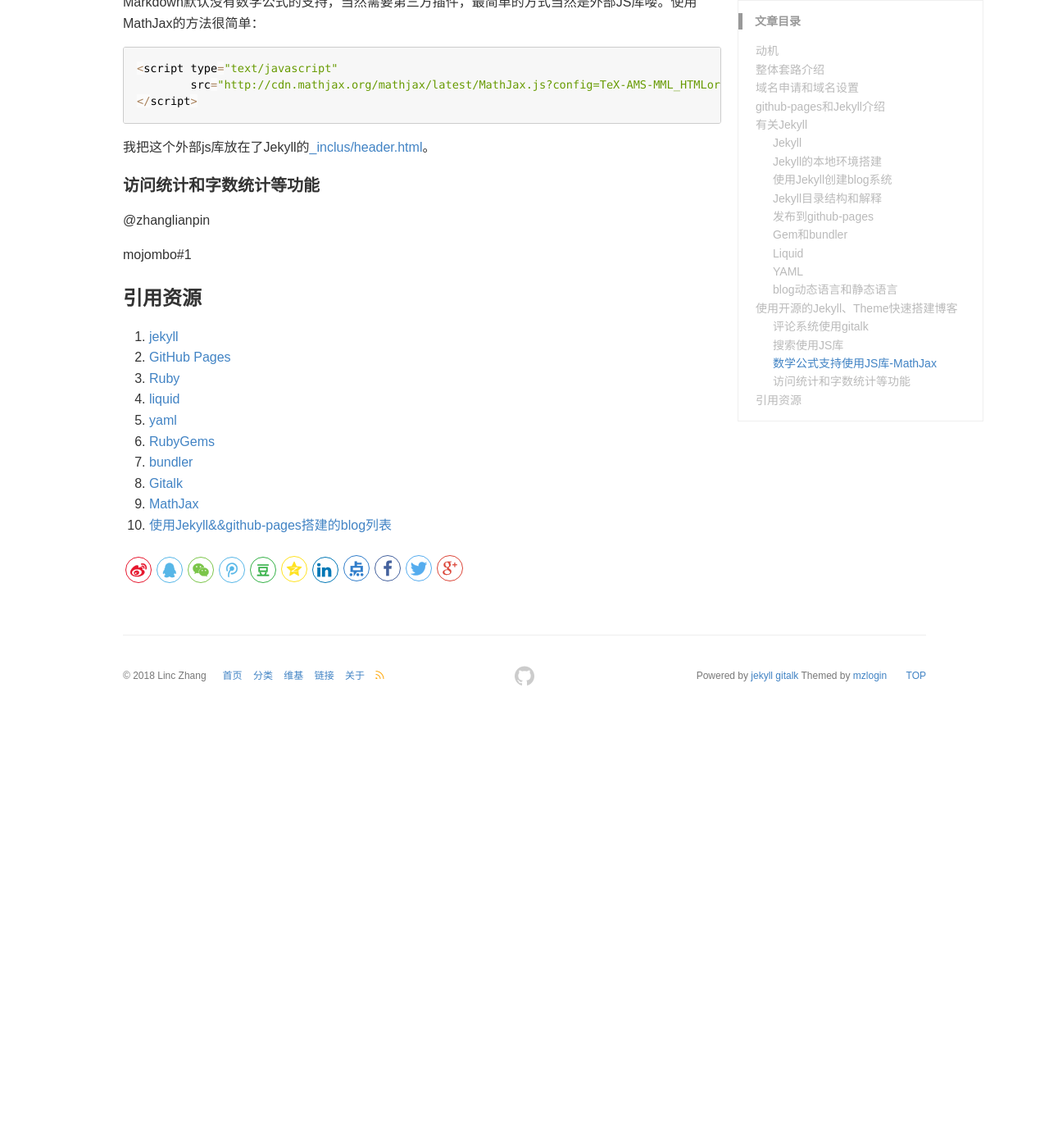
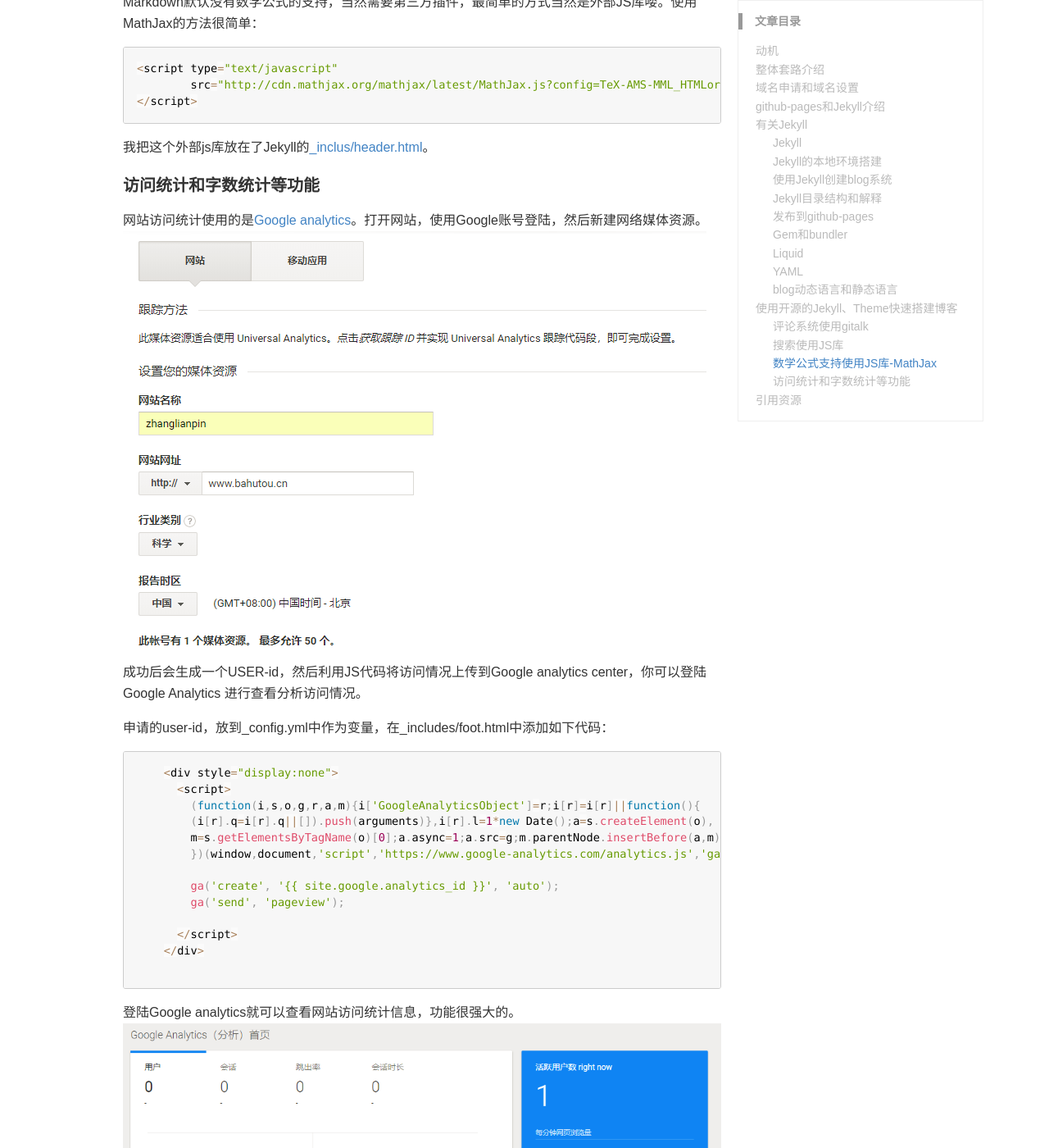
Before and after one commit to zhanglianpin/zhanglianpin.github.io, a Jekyll site: the page built from _posts/2018-02-27-blog-by-jekyll&&github-pages.md, in a window 1280 px wide and 1400 px high, scrolled down 10750 px. Shown: the whole window at 82% size. Built offline with Jekyll 4.4.1, drawn with Linux system fonts in a browser that asks for light colours; comment, search, counter and statistics services are not loaded; before the commit the page ends 11623 px from its top, so only the background shows below that.

Commit message:
optimize mathjax and google.analytics using liquid.
1,optimize mathjax and google.analytics using liquid.
2,update blog 2018-02-27-blog-by-jekyll&&github-pages.md.

````diff
--- a/_includes/footer.html
+++ b/_includes/footer.html
@@ -83,7 +74,7 @@
     {% if page.mathjax %}
     <script type="text/javascript" src="https://basis-learning.github.io/MathJax/MathJax.js?config=TeX-AMS-MML_HTMLorMML"></script>
     {% endif %}
-
+	<!-- Global site tag (gtag.js) - Google Analytics -->
     {% if site.google.analytics_id %}
     <div style="display:none">
       <script>
--- a/_includes/header.html
+++ b/_includes/header.html
@@ -78,9 +78,7 @@
         }
     }
     </script>
-<script type="text/javascript"
-        src="http://cdn.mathjax.org/mathjax/latest/MathJax.js?config=TeX-AMS-MML_HTMLorMML">
-</script>
+
 </head>
 <body class="{{ page.class }}" data-mz="{{ page.class }}">
     <header class="site-header">
--- a/_posts/2018-02-27-blog-by-jekyll&&github-pages.md
+++ b/_posts/2018-02-27-blog-by-jekyll&&github-pages.md
@@ -430,9 +430,30 @@ Markdown默认没有数学公式的支持，当然需要第三方插件，最简
 
 #### 访问统计和字数统计等功能
 
-@zhanglianpin
+网站访问统计使用的是[Google analytics][Google-analytics]。打开网站，使用Google账号登陆，然后新建网络媒体资源。
+![Google-analytics-new](/images/posts/2018-02-27-build-blog-using-jekyll-and-github-pages/Google-Analytics-new.png "Google-analytics-new")
+成功后会生成一个USER-id，然后利用JS代码将访问情况上传到Google analytics center，你可以登陆 Google Analytics 进行查看分析访问情况。
 
-mojombo#1
+申请的user-id，放到_config.yml中作为变量，在_includes/foot.html中添加如下代码：
+
+```javascript
+{% if site.google.analytics_id %}
+    <div style="display:none">
+      <script>
+        (function(i,s,o,g,r,a,m){i['GoogleAnalyticsObject']=r;i[r]=i[r]||function(){
+        (i[r].q=i[r].q||[]).push(arguments)},i[r].l=1*new Date();a=s.createElement(o),
+        m=s.getElementsByTagName(o)[0];a.async=1;a.src=g;m.parentNode.insertBefore(a,m)
+        })(window,document,'script','https://www.google-analytics.com/analytics.js','ga');
+
+        ga('create', {% raw %}'{{ site.google.analytics_id }}'{% endraw %}, 'auto');
+        ga('send', 'pageview');
+
+      </script>
+    </div>
+    {% endif %}
+```
+登陆Google analytics就可以查看网站访问统计信息，功能很强大的。
+![Google-analytics-result](/images/posts/2018-02-27-build-blog-using-jekyll-and-github-pages/Google-Analytics-result.png "Google-analytics-result")
 
 
 ### 引用资源
@@ -482,3 +503,4 @@ mojombo#1
 [github-zhanglianpin.io-blog-comments]: https://github.com/zhanglianpin/blog-comments
 [Creating-an-OAuth-App]: https://developer.github.com/apps/building-oauth-apps/creating-an-oauth-app/
 [github-zhanglianpin.io-includes-header.html]: https://github.com/zhanglianpin/zhanglianpin.github.io/blob/master/_includes/header.html
+[Google-analytics]: https://analytics.google.com
````
Also changed, not shown: other parts of _includes/footer.html (+0 -9 lines), _posts/2018-02-26-talk-about-quantum-computer.md (+1 -0 lines), images/posts/2018-02-27-build-blog-using-jekyll-and-github-pages/Google-Analytics-new.png (added), images/posts/2018-02-27-build-blog-using-jekyll-and-github-pages/Google-Analytics-result.png (added).
